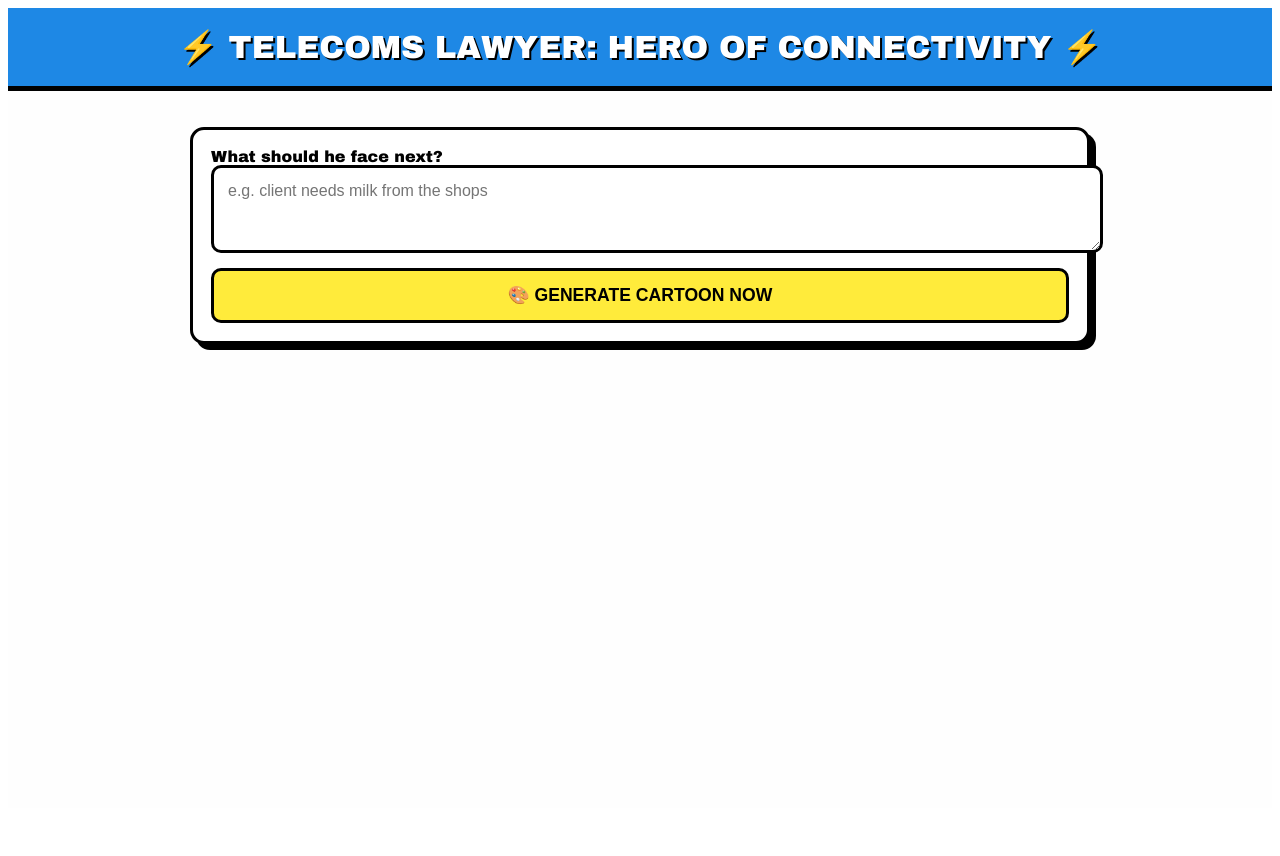
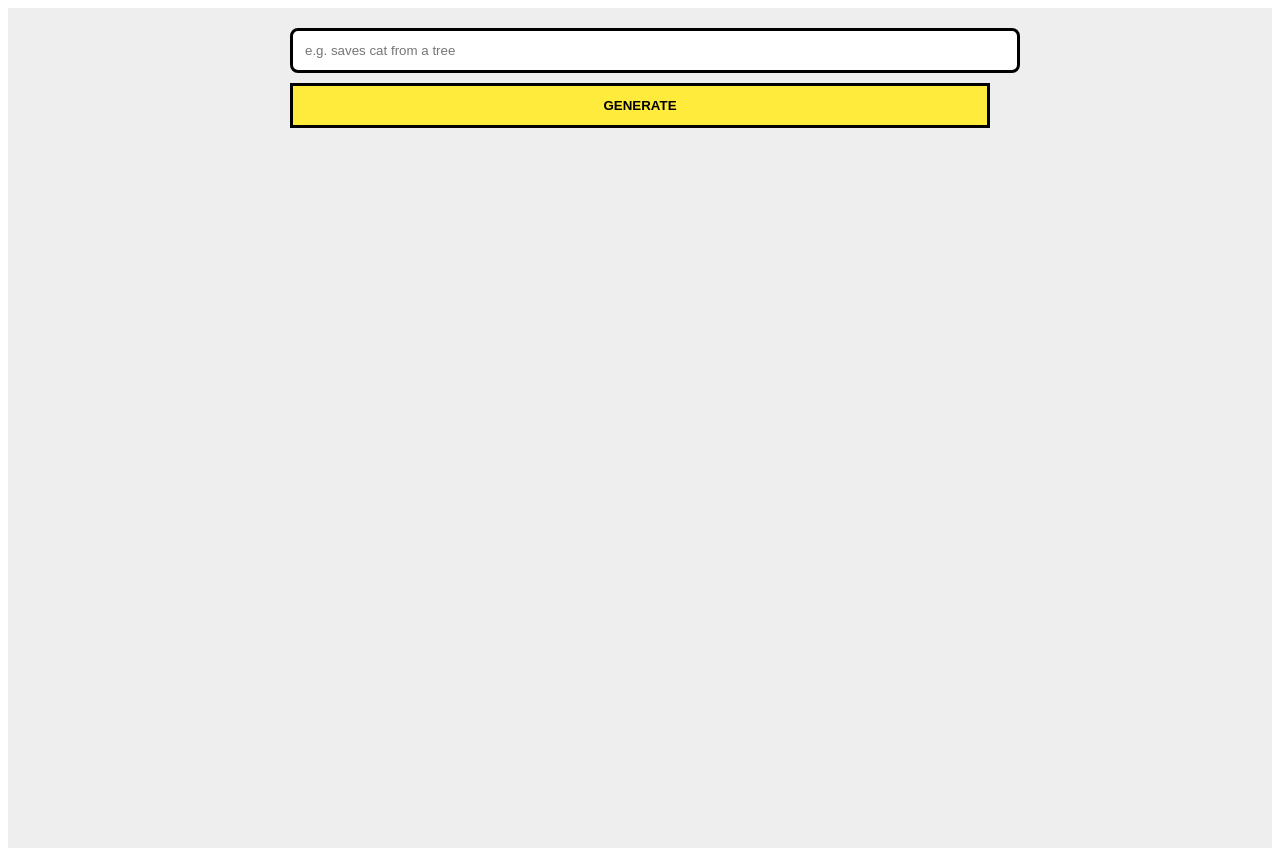
Before and after one commit to conradimike-alt/telecoms-lawyer-generator, a Next.js app: page / in a window 1280 px wide. Before the commit the page ends 816 px from the top, so only its background shows below. Built offline with nearby package versions, Linux system fonts and the light colour scheme.

Commit message:
Update index.js

```diff
--- a/pages/index.js
+++ b/pages/index.js
@@ -3,7 +3,6 @@ export default function Home() {
   const [scenario, setScenario] = useState("");
   const [image, setImage] = useState(null);
   const [loading, setLoading] = useState(false);
-  const [statusText, setStatusText] = useState("");
 
   useEffect(() => {
     const p = new URLSearchParams(window.location.search).get('scenario');
@@ -16,64 +15,46 @@ export default function Home() {
 
   async function generate(customScen) {
     const s = customScen || scenario;
-    if (!s.trim()) return alert("Type a scenario!");
-    setLoading(true); setImage(null); setStatusText("Starting hero...");
+    if (!s.trim()) return;
+    setLoading(true); setImage(null);
     const url = new URL(window.location); url.searchParams.set('scenario', s);
     window.history.replaceState({}, '', url);
-
     try {
-      const res = await fetch('/api/generate', {
-        method: 'POST', headers: { 'Content-Type': 'application/json' },
-        body: JSON.stringify({ scenario: s })
-      });
-      const { id, error } = await res.json();
-      if (error) throw new Error(error);
-
-      setStatusText("Drawing... 5-10 seconds");
+      const res = await fetch('/api/generate', { method: 'POST', headers: { 'Content-Type': 'application/json' }, body: JSON.stringify({ scenario: s }) });
+      const { id } = await res.json();
       let tries = 0;
       while (tries < 40) {
         await new Promise(r => setTimeout(r, 1500));
         const poll = await fetch(`/api/status?id=${id}`);
         const data = await poll.json();
-        if (data.status === 'succeeded') {
-          setImage(data.output?.[0] || data.output);
-          setStatusText(""); setLoading(false); return;
-        }
-        if (data.status === 'failed') throw new Error(data.error || 'failed');
+        if (data.status === 'succeeded') { setImage(data.output?.[0] || data.output); setLoading(false); return; }
+        if (data.status === 'failed') throw new Error(data.error);
         tries++;
       }
-      throw new Error("Timed out");
-    } catch (e) {
-      alert("Error: " + e.message); setLoading(false); setStatusText("");
-    }
+    } catch (e) { alert(e.message); setLoading(false); }
   }
 
-  const displayScenario = scenario ? decodeURIComponent(scenario.replace(/\+/g, ' ')) : "";
-
   return (
-    <div style={{fontFamily:'Arial Black, Arial, sans-serif', background:'#fefefe', minHeight:'100vh'}}>
-      <header style={{background:'#1e88e5', color:'#fff', padding:'20px', textAlign:'center', borderBottom:'5px solid #000'}}>
-        <h1 style={{margin:0, textShadow:'2px 2px 0 #000'}}>⚡ TELECOMS LAWYER: HERO OF CONNECTIVITY ⚡</h1>
-      </header>
-      <div style={{maxWidth:'900px', margin:'20px auto', padding:'16px'}}>
-        <div style={{border:'3px solid #000', borderRadius:'14px', padding:'18px', background:'#fff', boxShadow:'6px 6px 0 #000'}}>
-          <label style={{fontWeight:900}}>What should he face next?</label>
-          <textarea value={scenario} onChange={e=>setScenario(e.target.value)} rows={3} style={{width:'100%', padding:'14px', border:'3px solid #000', borderRadius:'10px', fontSize:'16px', fontFamily:'Arial'}} placeholder="e.g. client needs milk from the shops" />
-          <button onClick={()=>generate()} disabled={loading} style={{marginTop:'12px', width:'100%', background:'#ffeb3b', border:'3px solid #000', padding:'14px', fontWeight:900, fontSize:'1.1rem', borderRadius:'10px', cursor:'pointer'}}>
-            {loading? `⚡ ${statusText}` : '🎨 GENERATE CARTOON NOW'}
-          </button>
-        </div>
+    <div style={{fontFamily:'Arial Black, Arial', background:'#eee', minHeight:'100vh', padding:'20px'}}>
+      <div style={{maxWidth:'700px', margin:'0 auto'}}>
+        <input value={scenario} onChange={e=>setScenario(e.target.value)} placeholder="e.g. saves cat from a tree" style={{width:'100%', padding:'12px', border:'3px solid #000', borderRadius:'8px'}} />
+        <button onClick={()=>generate()} disabled={loading} style={{width:'100%', marginTop:'10px', background:'#ffeb3b', border:'3px solid #000', padding:'12px', fontWeight:900, cursor:'pointer'}}>
+          {loading? 'GENERATING...' : 'GENERATE'}
+        </button>
 
         {image && (
-          <div style={{border:'3px solid #000', borderRadius:'14px', padding:'0', overflow:'hidden', background:'#fff', boxShadow:'6px 6px 0 #000', marginTop:'20px'}}>
-            {/* FIXED TITLE ON TOP OF EVERY IMAGE */}
-            <div style={{background:'#1e88e5', color:'#fff', padding:'14px', textAlign:'center', borderBottom:'3px solid #000', textShadow:'1px 1px 0 #000'}}>
-              <h2 style={{margin:0, fontSize:'1.5rem', letterSpacing:'1px'}}>TELECOMS LAWYER..</h2>
+          <div style={{marginTop:'20px', background:'#fff', border:'3px solid #000', borderRadius:'12px', overflow:'hidden', boxShadow:'5px 5px 0 #000'}}>
+            {/* TOP TITLE - ALWAYS THIS */}
+            <div style={{padding:'12px', textAlign:'center', fontWeight:900, fontSize:'18px', background:'#fff', borderBottom:'3px solid #000'}}>
+              TELECOMS LAWYER...
             </div>
+
+            {/* THE IMAGE - WITH NO TEXT IN IT */}
             <img src={image} style={{width:'100%', display:'block'}} />
-            {/* YELLOW CAPTION = PROMPT */}
-            <div style={{background:'#ffeb3b', padding:'16px', textAlign:'center', fontWeight:900, fontSize:'1.3rem', textTransform:'uppercase', borderTop:'3px solid #000'}}>
-              {displayScenario}
+
+            {/* BOTTOM YELLOW BANNER - SAME AS PROMPT */}
+            <div style={{background:'#ffeb3b', padding:'14px', textAlign:'center', fontWeight:900, fontSize:'18px', textTransform:'uppercase', borderTop:'3px solid #000'}}>
+              {scenario}
             </div>
           </div>
         )}
```
